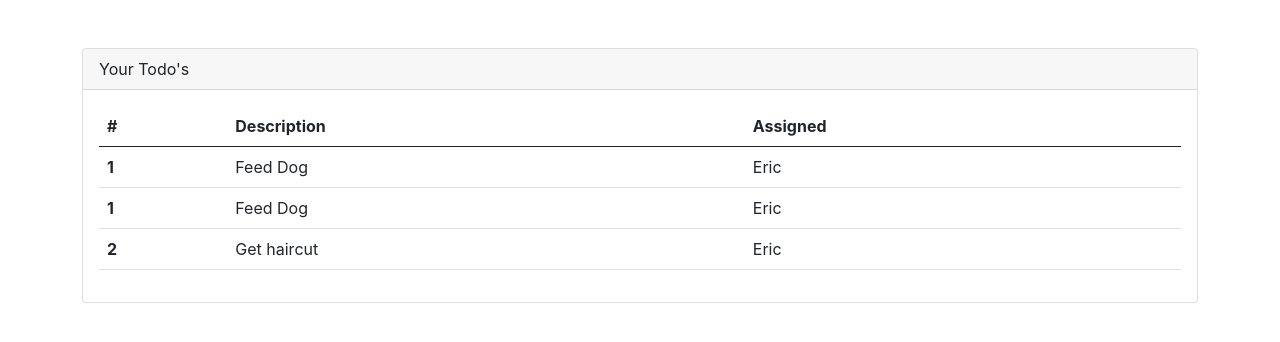
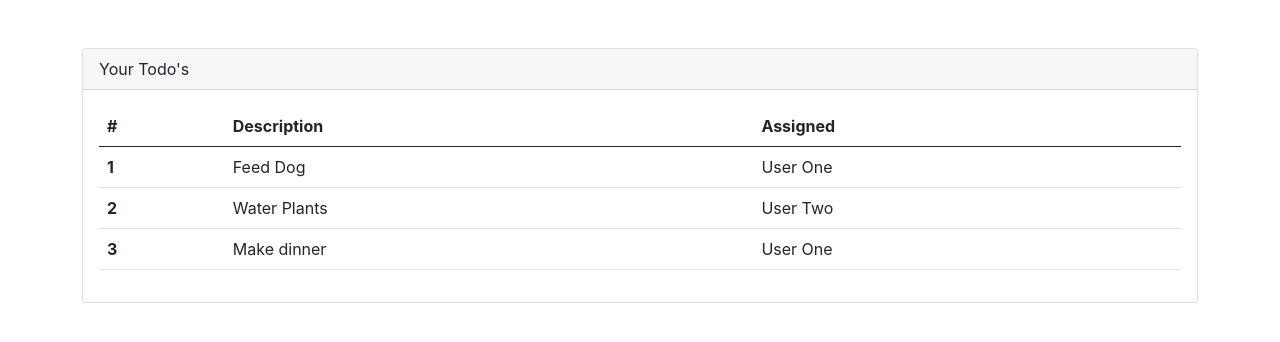
Before and after one commit to TheInfinity007/todo-react, a React (Create React App) app: page / in a window 1280 px wide. Shown: the top 342 px of the page. Built offline with nearby package versions, Linux system fonts and the light colour scheme.

Commit message:
Passing data to components dynamically

```diff
--- a/src/App.js
+++ b/src/App.js
@@ -2,6 +2,13 @@ import './App.css';
 import TodoRowItem from './components/TodoRowItem';
 
 function App() {
+
+  const todos = [
+    {  rowNumber: 1,  rowDescription: 'Feed Dog',  rowAssigned: 'User One'},
+    {  rowNumber: 2,  rowDescription: 'Water Plants',  rowAssigned: 'User Two'},
+    {  rowNumber: 3,  rowDescription: 'Make dinner',  rowAssigned: 'User One'}
+  ]
+
   return (
     <div className='mt-5 container'>
         <div className='card'>
@@ -18,13 +25,9 @@ function App() {
                 </tr>
               </thead>
               <tbody>
-                <TodoRowItem/>
-                <TodoRowItem/>
-                <tr>
-                  <th scope='row'>2</th>
-                  <td>Get haircut</td>
-                  <td>Eric</td>
-                </tr>
+                <TodoRowItem rowNumber={todos[0].rowNumber} rowDescription={todos[0].rowDescription} rowAssigned={todos[0].rowAssigned}/>
+                <TodoRowItem rowNumber={todos[1].rowNumber} rowDescription={todos[1].rowDescription} rowAssigned={todos[1].rowAssigned}/>
+                <TodoRowItem rowNumber={todos[2].rowNumber} rowDescription={todos[2].rowDescription} rowAssigned={todos[2].rowAssigned}/>
               </tbody>
             </table>
           </div>
--- a/src/components/TodoRowItem.js
+++ b/src/components/TodoRowItem.js
@@ -1,14 +1,12 @@
 import React from 'react';
 
-const TodoRowItem = () => {
-    const rowNumber = 1;
-    const rowDescriptin = 'Feed Dog';
-    const rowAssigned = 'Eric';
+const TodoRowItem = (props) => {
+    const { rowNumber, rowDescription, rowAssigned } = props;
 
     return (
         <tr>
             <th scope="row">{rowNumber}</th>
-            <td>{rowDescriptin}</td>
+            <td>{rowDescription}</td>
             <td>{rowAssigned}</td>
         </tr>
     );
```
